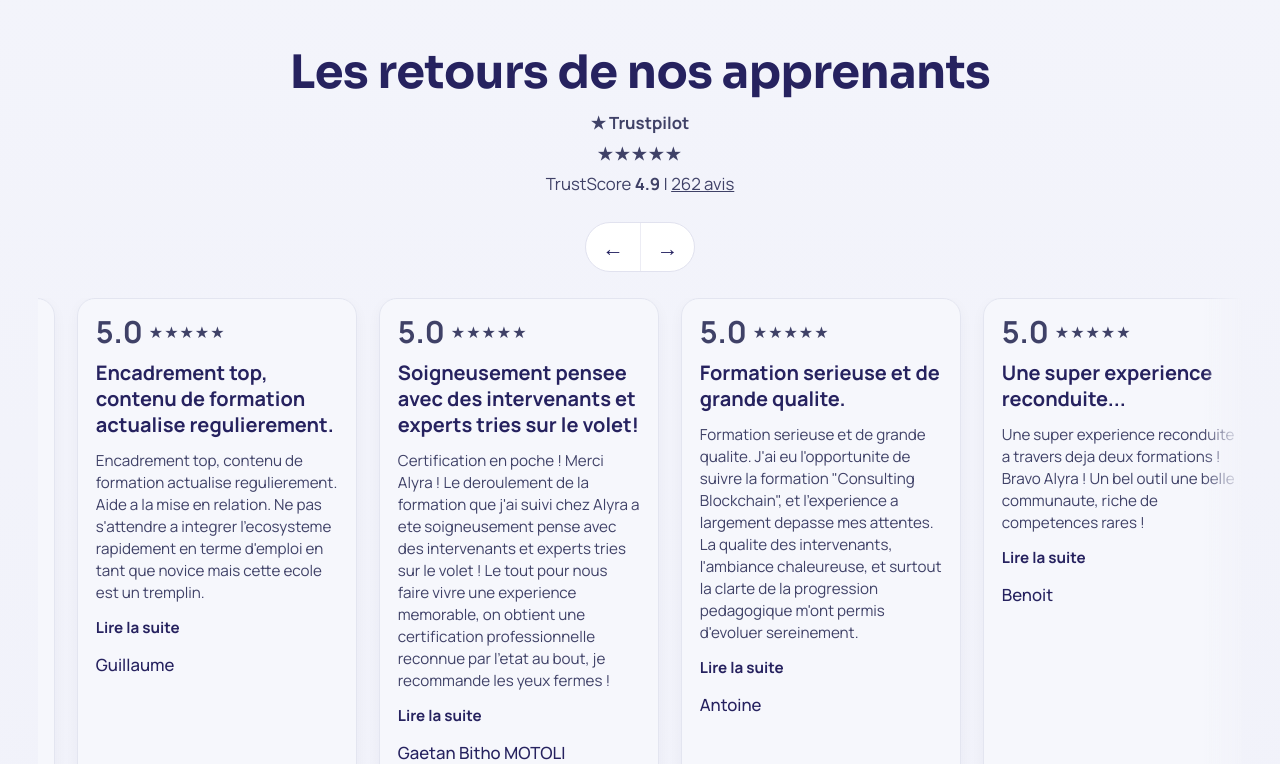
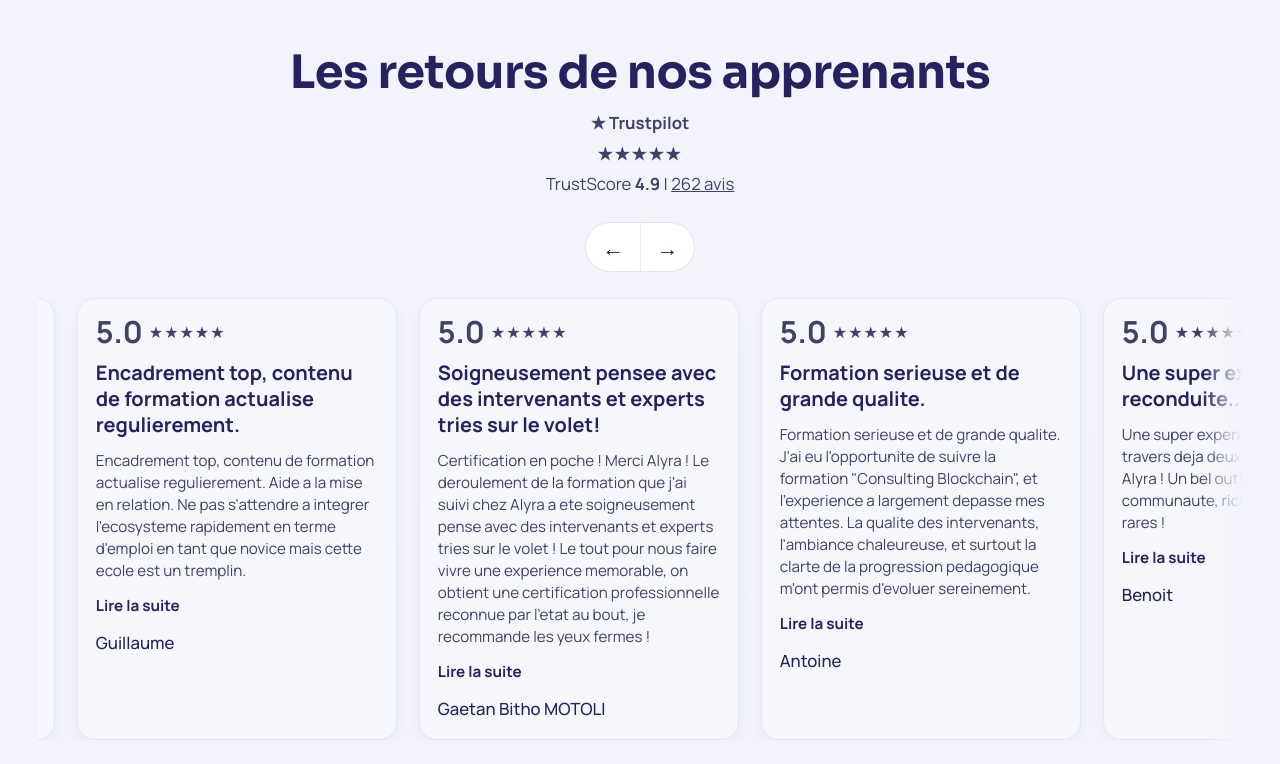
Before and after one commit to Alyra-school/AlyraSite, a Next.js app: page / in a window 1280 px wide. Shown: the part 6215-6979 px from the top of the page. Built offline with nearby package versions, Linux system fonts and the light colour scheme; no server answers; the database is empty.

Commit message:
style(feedback): show up to 4 wider testimonial cards on desktop

```diff
--- a/src/App.css
+++ b/src/App.css
@@ -2276,8 +2276,9 @@
 }
 
 .feedback-track {
-  display: grid;
-  gap: 22px;
+  --feedback-gap: 22px;
+  display: grid;
+  gap: var(--feedback-gap);
   overflow-x: auto;
   scrollbar-width: none;
   -ms-overflow-style: none;
@@ -2286,7 +2287,7 @@
   cursor: grab;
   user-select: none;
   grid-auto-flow: column;
-  grid-auto-columns: minmax(280px, 24%);
+  grid-auto-columns: minmax(320px, calc((100% - (3 * var(--feedback-gap))) / 4));
   padding-inline: clamp(16px, 3vw, 56px);
   scroll-padding-inline: clamp(16px, 3vw, 56px);
   box-sizing: border-box;
```
